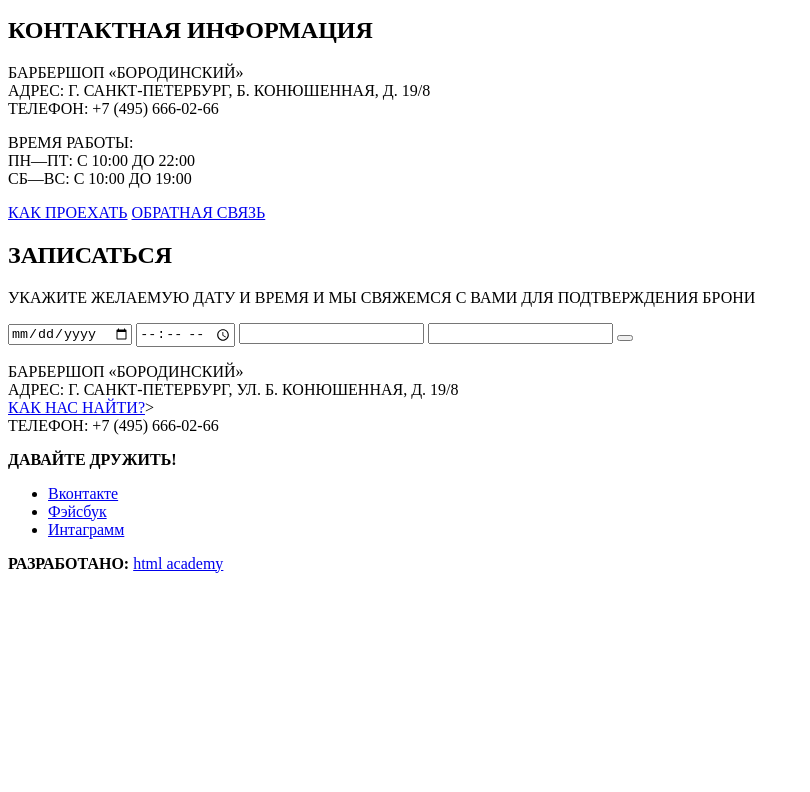
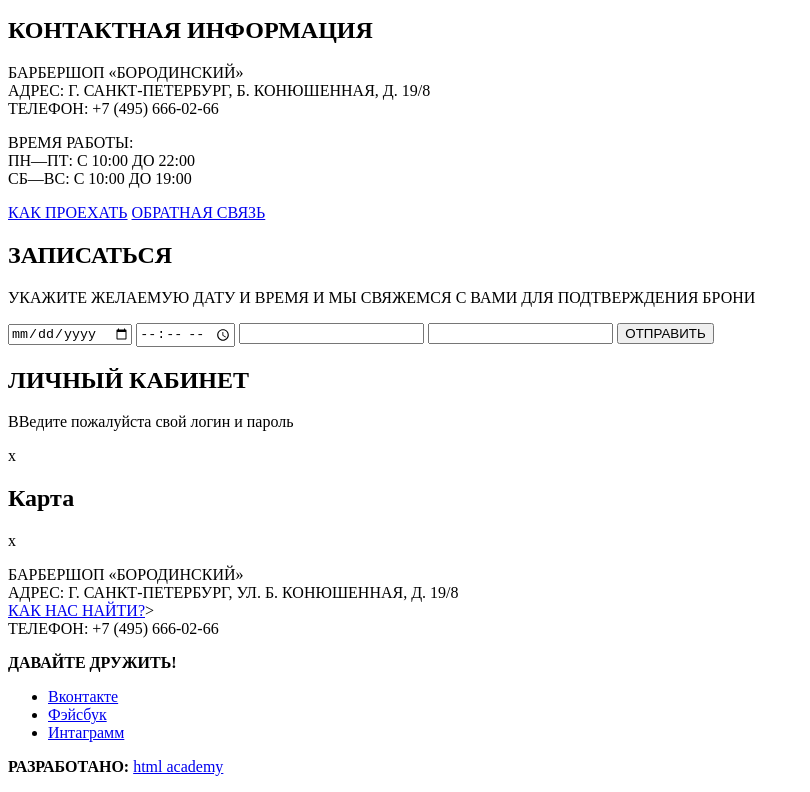
Before and after one commit to IldarExpert/Barbershop, a plain HTML site: page index.html in a window 1280 px wide. Shown: the part 852-1644 px from the top of the page, without its empty margins (0-810 px from the left). Before the commit the page ends 1441 px from the top, so only its background shows below. Drawn offline with Linux system fonts and the light colour scheme.

Commit message:
Структура документа

```diff
--- a/index.html
+++ b/index.html
@@ -1,5 +1,5 @@
 <!DOCTYPE html>
-<html lang="en">
+<html lang="ru">
 <head>
     <meta charset="UTF-8">
     <title>Title</title>
@@ -110,8 +110,22 @@
             <input type="time">
             <input type="text">
             <input type="text">
-            <button type="submit">
+            <button type="submit">ОТПРАВИТЬ</button>
         </form>
+    </section>
+
+    <section class="user-login">
+        <h2>ЛИЧНЫЙ КАБИНЕТ</h2>
+            <form>
+            <p>ВВедите пожалуйста свой логин и пароль</p>
+            </form>
+        <span class="modax-close">x</span>
+    </section>
+
+    <section class="map">
+        <h2 class="hidden">Карта</h2>
+
+        <span class="modal-close">x</span>
     </section>
 </main>
 
```
